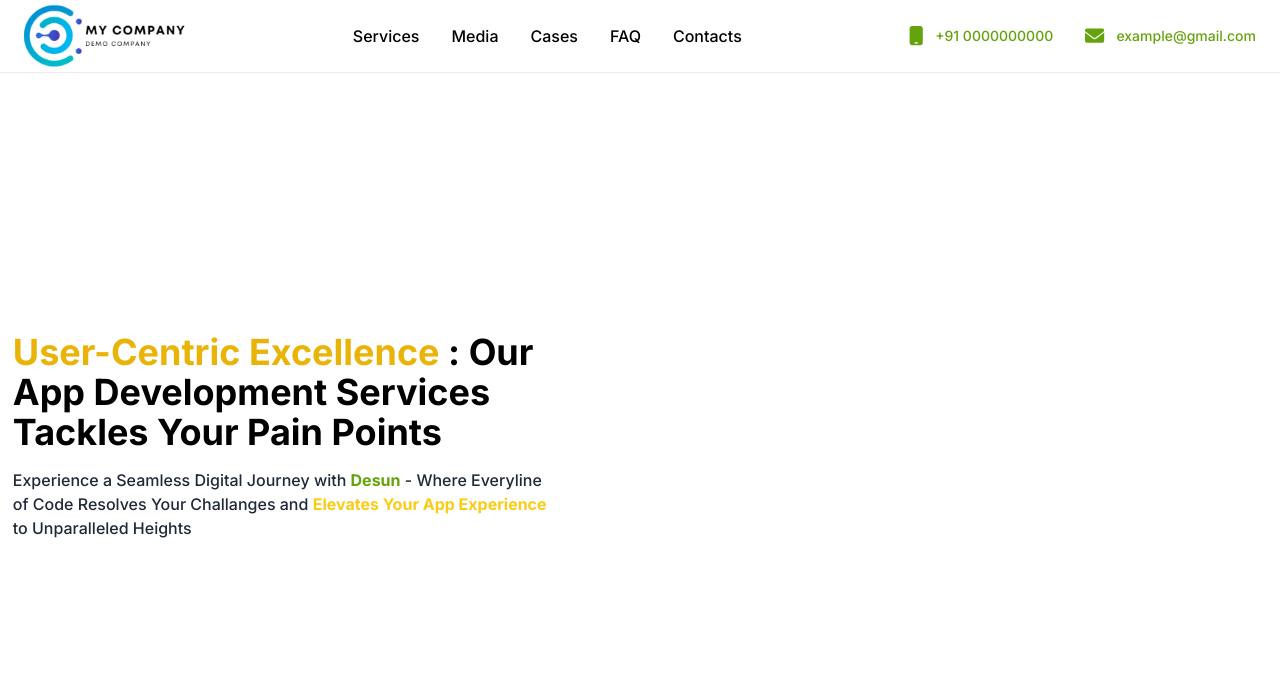
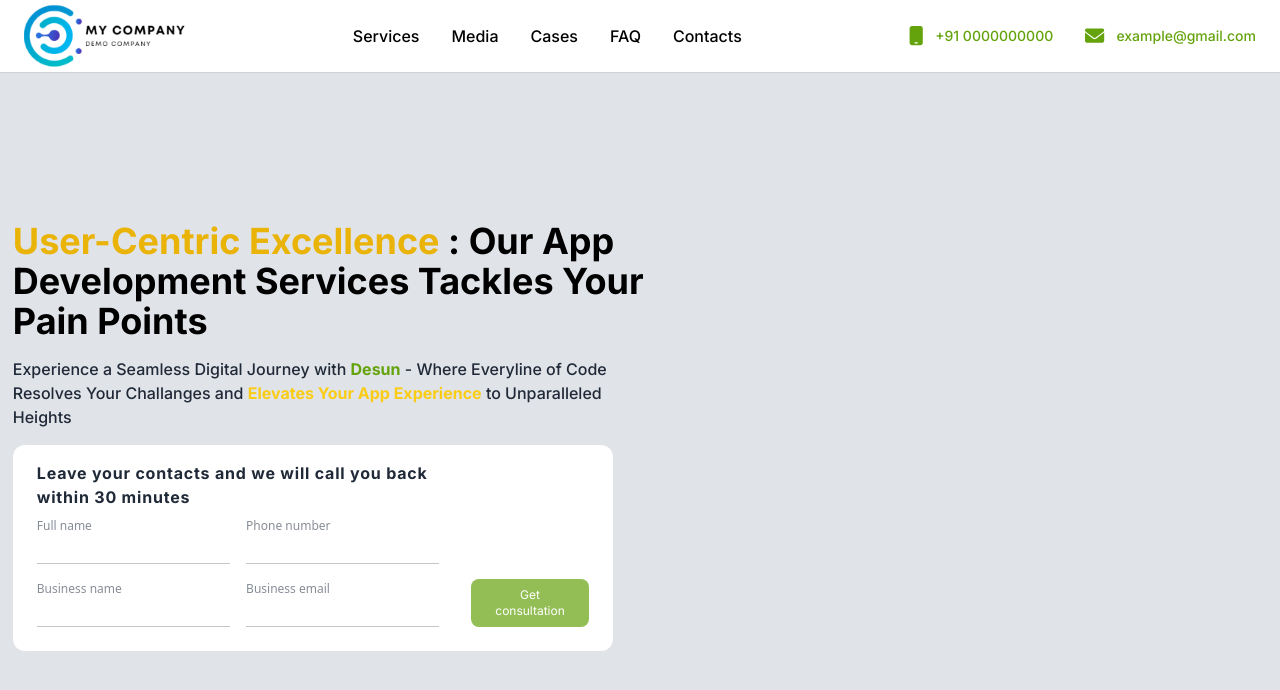
Before and after one commit to abhis12321/filesure-assignment, a Next.js app: page / in a window 1280 px wide. Shown: the top 690 px of the page. Built offline with nearby package versions, Linux system fonts and the light colour scheme.

Commit message:
Contact form is created

```diff
--- /dev/null
+++ b/app/__components/ContactForm.js
@@ -0,0 +1,31 @@
+import React from 'react'
+
+export default function ContactForm() {
+
+    return (
+        <div className='max-w-[600px] bg-white px-6 py-4 rounded-xl flex gap-8 items-end'>
+
+            <form className="flex flex-wrap items-center justify-between">
+                <h3 className="font-bold text-gray-800 tracking-wider">Leave your contacts and we will call you back within 30 minutes</h3>
+                <div className="w-[48%] flex flex-col border-b-[1px] border-gray-500/40 my-2">
+                    <label htmlFor="" className="text-[12px] font-medium text-gray-700/60 font-sans">Full name</label>
+                    <input type="text" className='outline-none text-sm py-1'/>
+                </div>
+
+                <div className="w-[48%] flex flex-col border-b-[1px] border-gray-500/40 my-2">
+                    <label htmlFor="" className="text-[12px] font-medium text-gray-700/60 font-sans">Phone number</label>
+                    <input type="number" className='outline-none text-sm py-1'/>
+                </div>
+                <div className="w-[48%] flex flex-col border-b-[1px] border-gray-500/40 my-2">
+                    <label htmlFor="" className="text-[12px] font-medium text-gray-700/60 font-sans">Business name</label>
+                    <input type="text" className='outline-none text-sm py-1'/>
+                </div>
+                <div className="w-[48%] flex flex-col border-b-[1px] border-gray-500/40 my-2">
+                    <label htmlFor="" className="text-[12px] font-medium text-gray-700/60 font-sans">Business email</label>
+                    <input type="email" className='outline-none text-sm py-1'/>
+                </div>
+            </form>
+            <button className="py-2 px-6 my-2 bg-lime-600/70 hover:bg-lime-600 rounded-lg h-fit text-white text-xs">Get consultation</button>
+        </div>
+    )
+}
--- a/app/__components/IntroPage.js
+++ b/app/__components/IntroPage.js
@@ -1,9 +1,11 @@
 import React from 'react'
+import ContactForm from './ContactForm'
 
 export default function IntroPage() {
     return (
+        <div className="w-full bg-slate-500/20">
             <div className='h-nav w-[98%] max-w-[1300px] mx-auto flex items-center justify-start'>
-            <div className="max-w-[540px] flex flex-col gap-4">
+                <div className="max-w-[650px] flex flex-col gap-4">
                     <div className="text-4xl font-bold">
                         <span className="text-yellow-500">User-Centric Excellence </span>:
                         <span className=""> Our App Development Services Tackles Your Pain Points</span>
@@ -11,6 +13,8 @@ export default function IntroPage() {
                     <div className="font-medium text-gray-800">
                         Experience a Seamless Digital Journey with <span className="text-lime-600 font-bold">Desun</span> - Where Everyline of Code Resolves Your Challanges and <span className="text-yellow-400 font-bold">Elevates Your App Experience</span> to Unparalleled Heights
                     </div>
+                    <ContactForm />
+                </div>
             </div>
         </div>
     )
```
Lines whose indentation alone changed are shown as unchanged.
